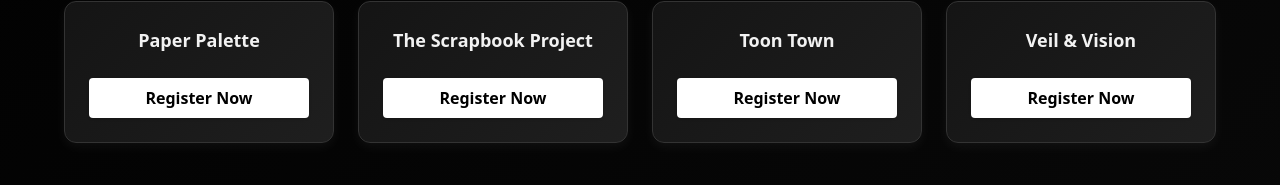
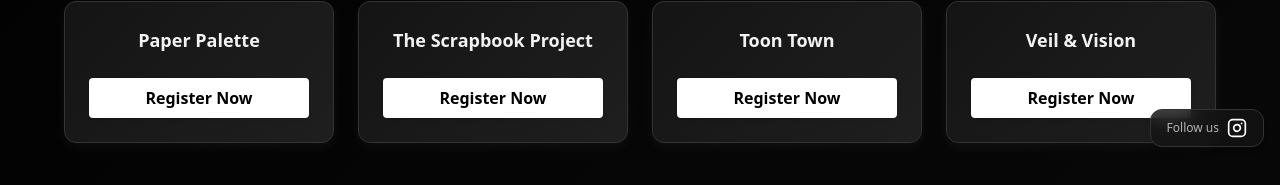
Before and after one commit to chrismat-05/Shilpkala-2025, a React (Vite) app: page / in a window 1280 px wide. Shown: the part 637-822 px from the top of the page. Built offline with nearby package versions, Linux system fonts and the light colour scheme.

Commit message:
fix: update Instagram link in footer component

```diff
--- a/src/App.tsx
+++ b/src/App.tsx
@@ -19,10 +19,10 @@ const Footer = () => {
   if (isHome) {
     return (
       <footer className="fixed bottom-4 right-4 z-50">
-        {/*<div className="bg-card/80 border border-border rounded-lg px-4 py-2 text-xs text-muted-foreground shadow-md backdrop-blur flex items-center gap-2">
+        <div className="bg-card/80 border border-border rounded-lg px-4 py-2 text-xs text-muted-foreground shadow-md backdrop-blur flex items-center gap-2">
           Follow us
           <a
-            href="https://instagram.com/shilpkala"
+            href="https://www.instagram.com/kristujayanti_fineartsclub/"
             target="_blank"
             rel="noopener noreferrer"
             aria-label="Instagram"
@@ -30,7 +30,7 @@ const Footer = () => {
           >
             <Instagram className="inline h-5 w-5 align-text-bottom" />
           </a>
-        </div>*/}
+        </div>
       </footer>
     );
   }
```
